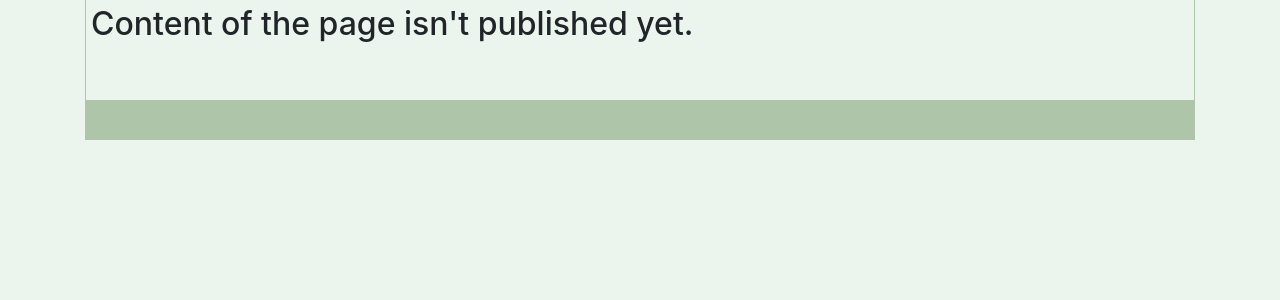
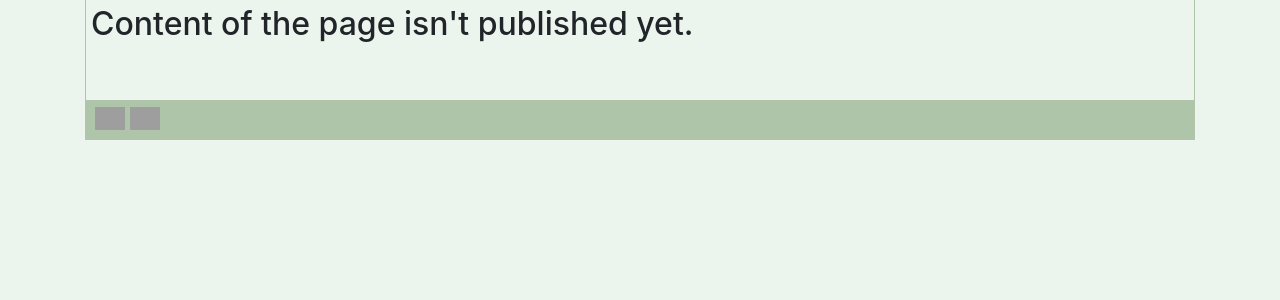
Before and after one commit to VBGI/flora-db, a Django app: template vaplants/flora/templates/page.html in a window 1280 px wide. Shown: the part 56-356 px from the top of the page. Run offline with Django 3.2, Linux system fonts and the light colour scheme; the template is opened without the code that fills it, so the values that code supplies are empty; parts of the project's set-up code (start-up, migrations or seed data) failed here and were passed over; some libraries are stand-ins or nearby versions; grey boxes are pictures that could not be loaded.

Commit message:
Fix nav menu

```diff
--- a/vaplants/flora/templates/base.html
+++ b/vaplants/flora/templates/base.html
@@ -20,15 +20,17 @@
                         aria-expanded="false" aria-label="Toggle navigation">
                   <span class="navbar-toggler-icon"></span>
                 </button>
+
+
                 <div class="collapse navbar-collapse" id="navbarCollapsed">
                     {% if pages %}
-                    <ul class="navbar-nav mr-auto"></ul>
+                      <ul class="navbar-nav mr-auto">
                         {%for page in pages %}
-                        <li class="nav-item active">
+                        <li class="nav-item">
                             <a class="nav-link" href="{{ page.get_absolute_url }}"> {{ page.title }}</a>
                         </li>
                         {% endfor %}
-                    </ul>
+                      </ul>
                     {% endif %}
                   <form class="form-inline my-2 my-lg-0" method="GET" action="{% url 'search-view' %}">
                     <input class="form-control mr-sm-2" type="search" name='q' placeholder="Search" aria-label="Search">
@@ -39,7 +41,7 @@
 
 
           {% if title_images %}
-          <div id="titleCarousel" class="carousel slide" data-ride="carousel">
+          <div id="titleCarousel" class="carousel slide" data-ride="carousel" data-interval="10000" data-pause="true">
               <div class="carousel-inner">
                   {% for img in title_images %}
                       <div class="carousel-item {% if forloop.first %} active {% endif %}">
@@ -71,7 +73,18 @@
           </div>
           <div class="col-sm-12">
             <div class="footer-style">
-                {% block footer %}{% endblock %}
+                {% block footer %}
+                <div class="footer-left">
+                  <ul style="padding: 0px; margin:0px">
+                    <li><a href="https://github.com/vbgi/flora-db/" title="View project on GitHub">
+                        <img src="https://cdn.jsdelivr.net/npm/simple-icons@latest/icons/github.svg" width="30px">
+                    </li>
+                    <li><a href="http://botsad.ru/" title="Botanical Garden-Institute FEB RAS">
+                        <img src="http://botsad.ru/static/images/bgi_logo.png" width="30px">
+                    </li>
+                  </ul>
+                </div>
+                {% endblock %}
             </div>
           </div>
   </div>
```
